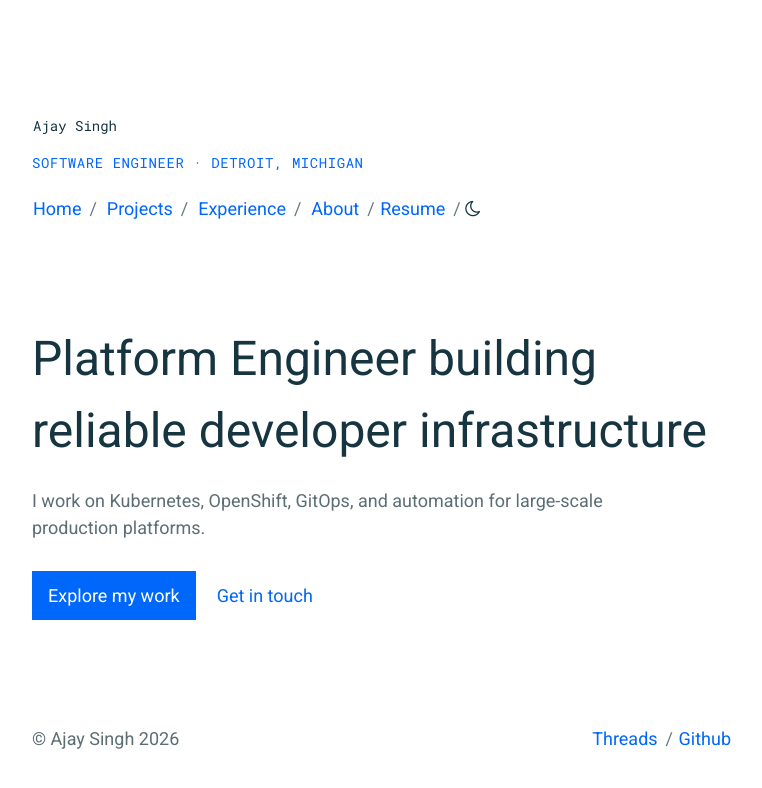
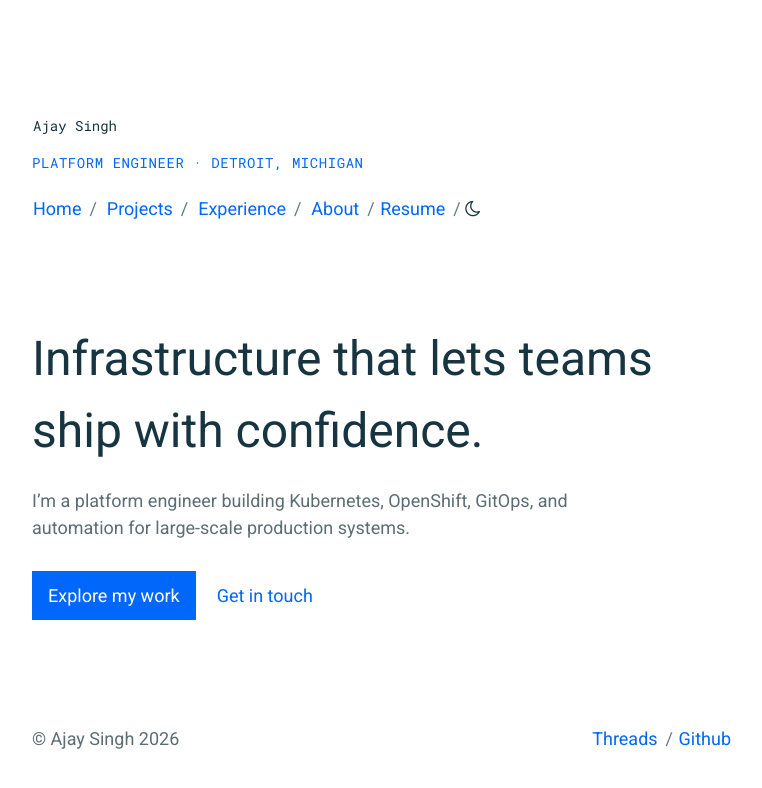
Before and after one commit to ajaydeepsingh/ajaydeepsingh.github.io, a Jekyll site: the page built from index.html, in a window 1280 px wide. Shown: the top 788 px of the page, without its empty margins (258-1020 px from the left). Built offline with Jekyll 4.4.1, drawn with Linux system fonts in a browser that asks for light colours.

Commit message:
Refine platform engineering copy

```diff
--- a/_includes/header.html
+++ b/_includes/header.html
@@ -1,6 +1,6 @@
 <header class="c-page__header">
     <p class="c-page__brand"><a class="no-hov" href="{{ "/" | prepend: site.baseurl }}"><code>{{ site.title}}</code></a></p>
-    <p class="c-page__subtitle">Software engineer · Detroit, Michigan</p>
+    <p class="c-page__subtitle">Platform engineer · Detroit, Michigan</p>
     <p>
         <a href="{{ "/" | prepend: site.baseurl }}">Home</a><span
           class="u-separate"></span> <a href="{{ "/projects/" | prepend:
--- a/index.html
+++ b/index.html
@@ -4,8 +4,8 @@ title: Home
 ---
 
 <section class="c-home__intro" aria-labelledby="home-title">
-    <h1 id="home-title">Platform Engineer building reliable developer infrastructure</h1>
-    <p class="c-home__lede">I work on Kubernetes, OpenShift, GitOps, and automation for large-scale production platforms.</p>
+    <h1 id="home-title">Infrastructure that lets teams ship with confidence.</h1>
+    <p class="c-home__lede">I’m a platform engineer building Kubernetes, OpenShift, GitOps, and automation for large-scale production systems.</p>
     <p class="c-home__actions">
         <a class="c-home__button" href="{{ "/projects/" | prepend: site.baseurl }}">Explore my work</a>
         <a href="{{ "/about/" | prepend: site.baseurl }}">Get in touch</a>
```
